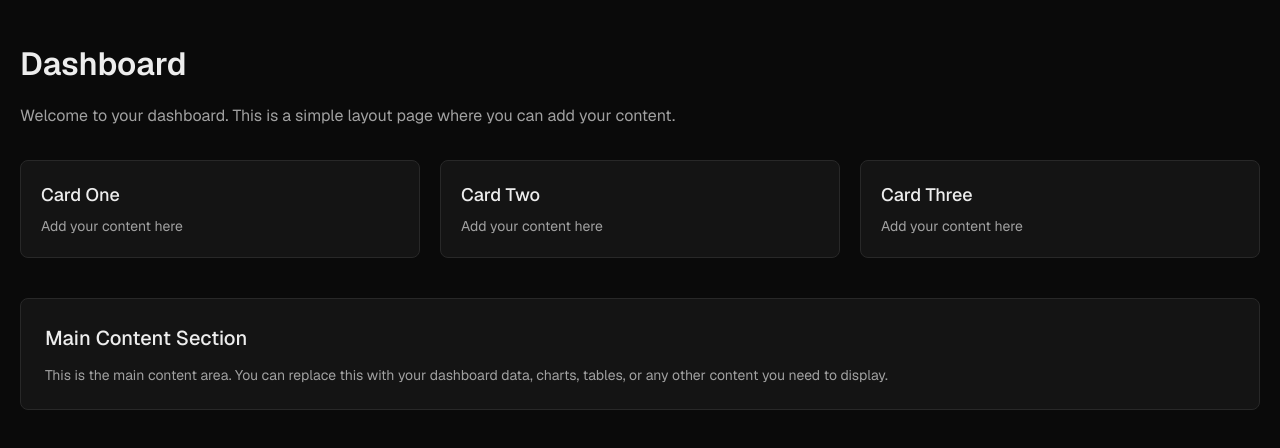
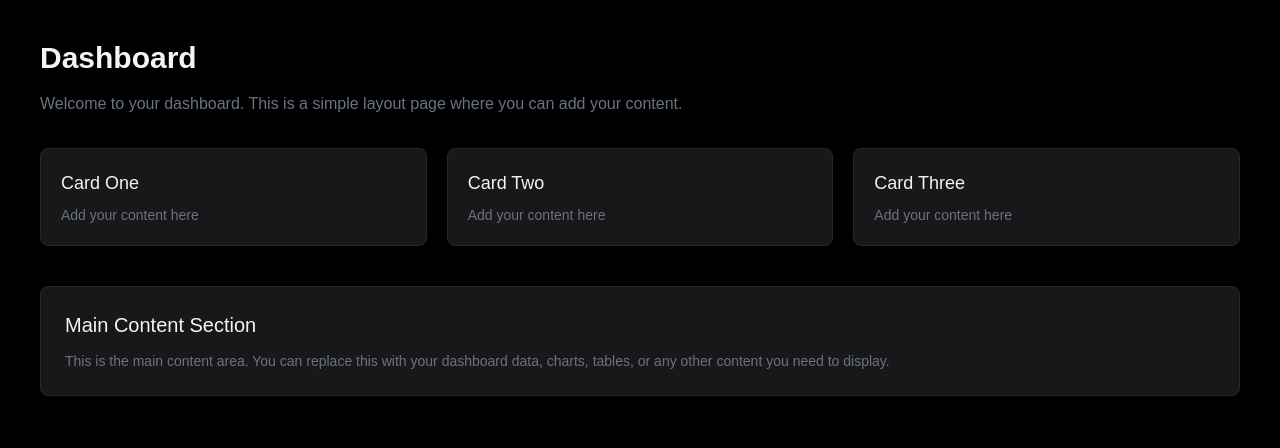
Before and after one commit to hsit18houzecheck/fusionapp, a Next.js app: page /dashboard in a window 1280 px wide. Shown: the top 448 px of the page. Built offline with nearby package versions, Linux system fonts and the light colour scheme.

Commit message:
Convert dashboard to use Tailwind CSS
cgen-8584f26322ec491bbdc05c9a6d18d7e4

```diff
--- a/app/dashboard/page.tsx
+++ b/app/dashboard/page.tsx
@@ -1,99 +1,32 @@
 export default function Dashboard() {
   return (
-    <div style={{ color: "rgb(237, 237, 237)", backgroundColor: "rgb(10, 10, 10)" }}>
-      <div
-        style={{
-          display: "flex",
-          flexDirection: "column",
-          minHeight: "100vh",
-          padding: "40px 20px",
-          fontFamily: 'Geist, "Geist Fallback"',
-        }}
-      >
-        <h1
-          style={{
-            fontSize: "32px",
-            fontWeight: "600",
-            marginBottom: "16px",
-            color: "rgb(237, 237, 237)",
-          }}
-        >
-          Dashboard
-        </h1>
-        <p
-          style={{
-            fontSize: "16px",
-            color: "rgb(161, 161, 161)",
-            marginBottom: "32px",
-            lineHeight: "24px",
-          }}
-        >
+    <div className="min-h-screen bg-black text-gray-100">
+      <div className="flex flex-col p-5 sm:p-10">
+        <h1 className="text-3xl font-semibold mb-4 text-gray-100">Dashboard</h1>
+        <p className="text-base text-gray-500 mb-8 leading-6">
           Welcome to your dashboard. This is a simple layout page where you can add your content.
         </p>
 
-        <div
-          style={{
-            display: "grid",
-            gridTemplateColumns: "repeat(auto-fit, minmax(280px, 1fr))",
-            gap: "20px",
-            marginBottom: "40px",
-          }}
-        >
-          <div
-            style={{
-              backgroundColor: "rgb(20, 20, 20)",
-              padding: "20px",
-              borderRadius: "8px",
-              border: "1px solid rgb(40, 40, 40)",
-            }}
-          >
-            <h3 style={{ fontSize: "18px", fontWeight: "500", marginBottom: "8px" }}>Card One</h3>
-            <p style={{ fontSize: "14px", color: "rgb(161, 161, 161)" }}>
-              Add your content here
-            </p>
+        <div className="grid grid-cols-1 md:grid-cols-2 lg:grid-cols-3 gap-5 mb-10">
+          <div className="bg-zinc-900 p-5 rounded-lg border border-zinc-800">
+            <h3 className="text-lg font-medium mb-2">Card One</h3>
+            <p className="text-sm text-gray-500">Add your content here</p>
           </div>
 
-          <div
-            style={{
-              backgroundColor: "rgb(20, 20, 20)",
-              padding: "20px",
-              borderRadius: "8px",
-              border: "1px solid rgb(40, 40, 40)",
-            }}
-          >
-            <h3 style={{ fontSize: "18px", fontWeight: "500", marginBottom: "8px" }}>Card Two</h3>
-            <p style={{ fontSize: "14px", color: "rgb(161, 161, 161)" }}>
-              Add your content here
-            </p>
+          <div className="bg-zinc-900 p-5 rounded-lg border border-zinc-800">
+            <h3 className="text-lg font-medium mb-2">Card Two</h3>
+            <p className="text-sm text-gray-500">Add your content here</p>
           </div>
 
-          <div
-            style={{
-              backgroundColor: "rgb(20, 20, 20)",
-              padding: "20px",
-              borderRadius: "8px",
-              border: "1px solid rgb(40, 40, 40)",
-            }}
-          >
-            <h3 style={{ fontSize: "18px", fontWeight: "500", marginBottom: "8px" }}>Card Three</h3>
-            <p style={{ fontSize: "14px", color: "rgb(161, 161, 161)" }}>
-              Add your content here
-            </p>
+          <div className="bg-zinc-900 p-5 rounded-lg border border-zinc-800">
+            <h3 className="text-lg font-medium mb-2">Card Three</h3>
+            <p className="text-sm text-gray-500">Add your content here</p>
           </div>
         </div>
 
-        <div
-          style={{
-            backgroundColor: "rgb(20, 20, 20)",
-            padding: "24px",
-            borderRadius: "8px",
-            border: "1px solid rgb(40, 40, 40)",
-          }}
-        >
-          <h2 style={{ fontSize: "20px", fontWeight: "500", marginBottom: "12px" }}>
-            Main Content Section
-          </h2>
-          <p style={{ fontSize: "14px", color: "rgb(161, 161, 161)", lineHeight: "20px" }}>
+        <div className="bg-zinc-900 p-6 rounded-lg border border-zinc-800">
+          <h2 className="text-xl font-medium mb-3">Main Content Section</h2>
+          <p className="text-sm text-gray-500 leading-5">
             This is the main content area. You can replace this with your dashboard data, charts,
             tables, or any other content you need to display.
           </p>
```
